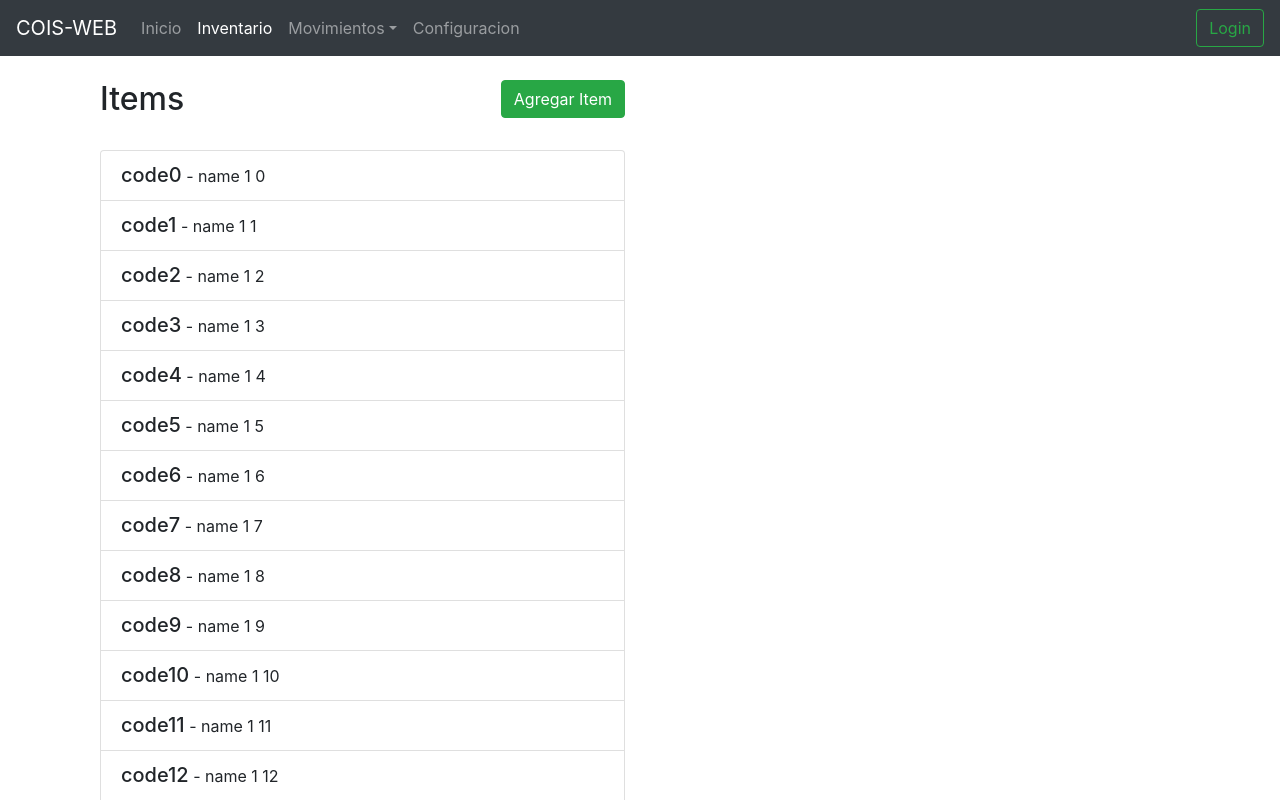
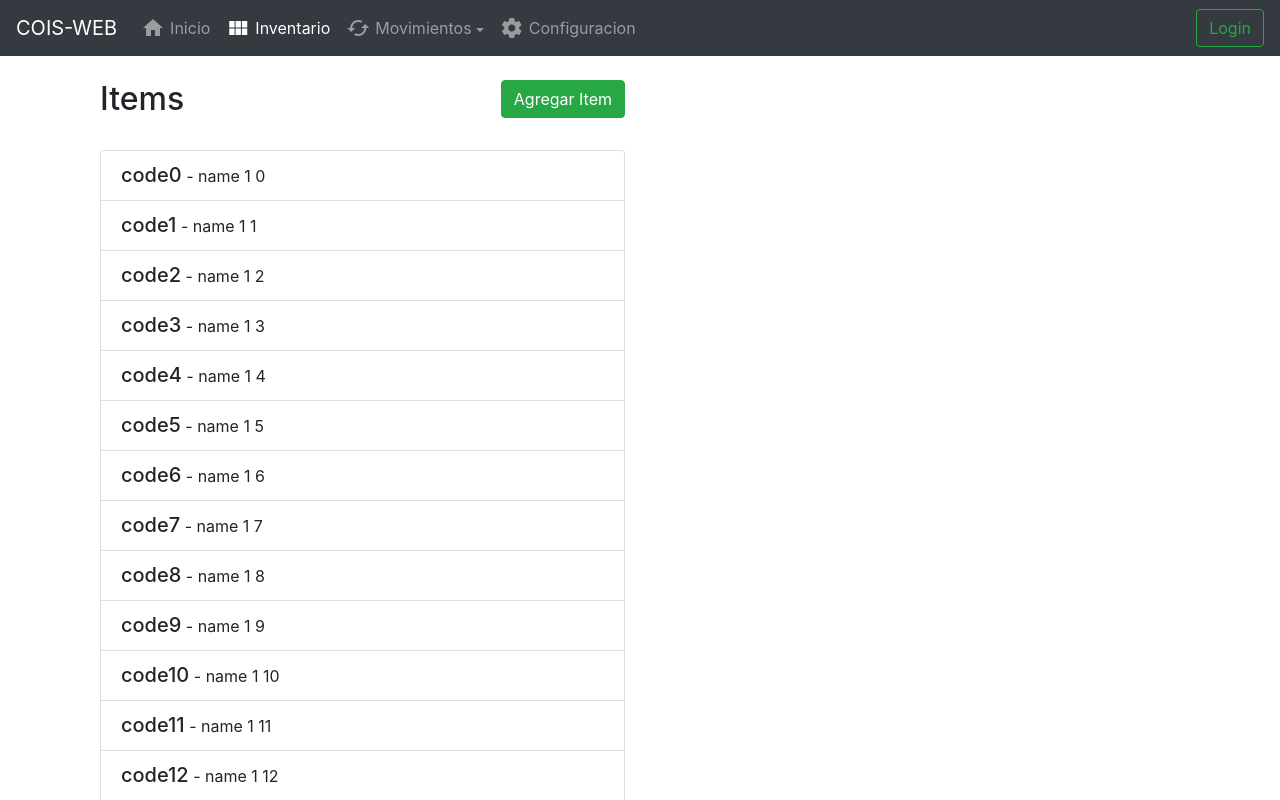
Before and after one commit to sebasb93/cois, an Angular app in the folder cois-web/: page /inventory in a window 1280 px wide. Shown: the top 800 px of the page. Built offline with nearby package versions, Linux system fonts and the light colour scheme.

Commit message:
add icons into nav bar

```diff
--- a/cois-web/src/app/app.component.html
+++ b/cois-web/src/app/app.component.html
@@ -1,25 +1,30 @@
 <nav class="navbar navbar-expand-sm navbar-dark bg-dark">
   <a class="navbar-brand" [routerLink]="['']">{{title}}</a>
   <button class="navbar-toggler" type="button" aria-controls="mainNavBar"
-    [attr.aria-expanded]="!isCollapsed" aria-label="Toggle navigation" (click)="isCollapsed = !isCollapsed">
+          [attr.aria-expanded]="!isCollapsed" aria-label="Toggle navigation" (click)="isCollapsed = !isCollapsed">
     <span class="navbar-toggler-icon"></span>
   </button>
 
-  <div class="navbar-collapse" id="mainNavBar" [ngbCollapse]="isCollapsed">
+  <div class="navbar-collapse collapse justify-content-between" id="mainNavBar" [ngbCollapse]="isCollapsed">
     <ul class="navbar-nav mr-auto">
       <li class="nav-item" routerLinkActive="active" [routerLinkActiveOptions]="{exact: true}">
-        <a class="nav-link" [routerLink]="['/home']">Inicio
+        <a class="nav-link icon-nav-inline" [routerLink]="['/home']">
+          <i class="material-icons icon-nav-left-space">home</i>Inicio
           <span class="sr-only">(current)</span>
         </a>
       </li>
 
       <li class="nav-item" routerLinkActive="active" [routerLinkActiveOptions]="{exact: true}">
-        <a class="nav-link" [routerLink]="['/inventory']">Inventario</a>
+        <a class="nav-link icon-nav-inline" [routerLink]="['/inventory']">
+          <i class="material-icons icon-nav-left-space">view_module</i>Inventario
+        </a>
       </li>
-      <li ngbDropdown  class="nav-item dropdown" routerLinkActive="active" [routerLinkActiveOptions]="{exact: true}">
-        <a class="nav-link dropdown-toggle pointer" id="dropdown-transaction" aria-haspopup="true"
-          aria-expanded="false" ngbDropdownToggle>Movimientos</a>
-        <div ngbDropdownMenu  class="dropdown-menu" aria-labelledby="dropdown-transaction">
+      <li ngbDropdown class="nav-item dropdown" routerLinkActive="active" [routerLinkActiveOptions]="{exact: true}">
+        <a class="nav-link dropdown-toggle pointer icon-nav-inline dropdown-toggle-icon" id="dropdown-transaction" aria-haspopup="true"
+           aria-expanded="false" ngbDropdownToggle>
+          <i class="material-icons icon-nav-left-space">cached</i>Movimientos
+        </a>
+        <div ngbDropdownMenu class="dropdown-menu" aria-labelledby="dropdown-transaction">
           <a class="dropdown-item" [routerLink]="['/transaction/show-my-transaction']">Mis movimientos</a>
           <a class="dropdown-item" [routerLink]="['/transaction/show-transaction']">Movimientos</a>
           <a class="dropdown-item" [routerLink]="['/transaction/add-input-transaction']">Nuevo ingreso</a>
@@ -31,7 +36,9 @@
         <a class="nav-link" [routerLink]="['/transaction']">Movimientos</a>
       </li>    -->
       <li class="nav-item" routerLinkActive="active" [routerLinkActiveOptions]="{exact: true}">
-        <a class="nav-link" [routerLink]="['/configuration']">Configuracion</a>
+        <a class="nav-link icon-nav-inline" [routerLink]="['/configuration']">
+          <i class="material-icons icon-nav-left-space">settings</i>Configuracion
+        </a>
       </li>
       <!-- <li class="nav-item" routerLinkActive="active" [routerLinkActiveOptions]="{exact: true}">
         <a class="nav-link" [routerLink]="['/login']">Login</a>
--- a/cois-web/src/index.html
+++ b/cois-web/src/index.html
@@ -7,7 +7,8 @@
 
   <meta name="viewport" content="width=device-width, initial-scale=1">
   <link rel="icon" type="image/x-icon" href="favicon.ico">
-  <link rel="stylesheet" href="./assets/css/bootstrap.min.css" >
+  <link rel="stylesheet" href="./assets/css/bootstrap.min.css">
+  <link href="https://fonts.googleapis.com/icon?family=Material+Icons" rel="stylesheet">
 </head>
 <body>
   <app-root></app-root>
--- a/cois-web/src/styles.css
+++ b/cois-web/src/styles.css
@@ -1 +1,12 @@
 /* You can add global styles to this file, and also import other style files */
+.icon-nav-inline {
+  display: inline-flex;
+}
+
+.icon-nav-left-space {
+  padding-right: 5px;
+}
+
+.dropdown-toggle-icon::after {
+  margin-top: 12px;
+}
```
